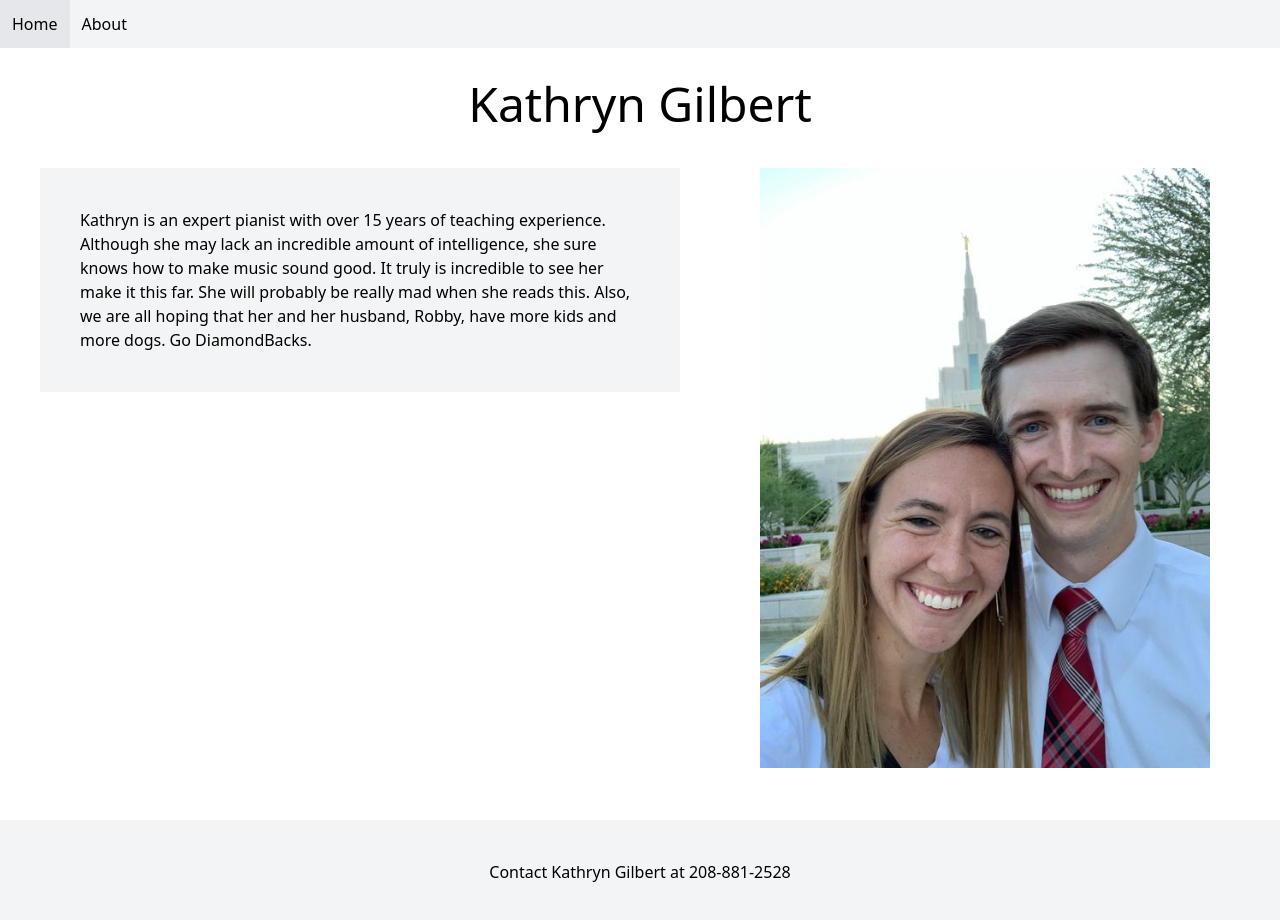
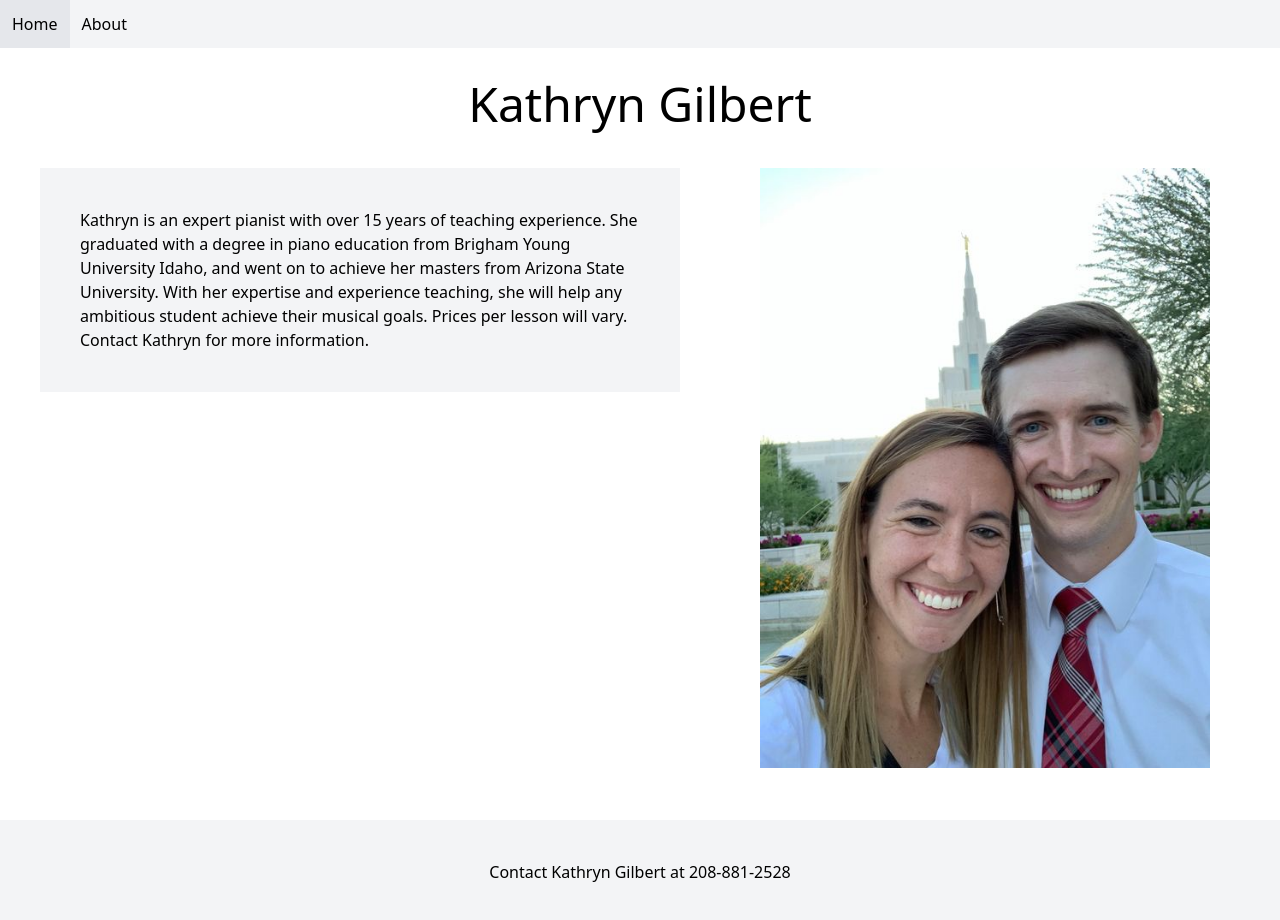
Before and after one commit to johnstewart00/KathrynMusic, a Next.js app: page /about in a window 1280 px wide. Shown: the top 920 px of the page. Built offline with nearby package versions, Linux system fonts and the light colour scheme.

Commit message:
update description

```diff
--- a/src/app/about/page.tsx
+++ b/src/app/about/page.tsx
@@ -12,11 +12,12 @@ export default function About() {
         <div className="bg-gray-100 p-10 m-10 md:w-1/2 md:h-min">
           <div>
             Kathryn is an expert pianist with over 15 years of teaching
-            experience. Although she may lack an incredible amount of
-            intelligence, she sure knows how to make music sound good. It truly
-            is incredible to see her make it this far. She will probably be
-            really mad when she reads this. Also, we are all hoping that her and
-            her husband, Robby, have more kids and more dogs. Go DiamondBacks.
+            experience. She graduated with a degree in piano education from
+            Brigham Young University Idaho, and went on to achieve her masters
+            from Arizona State University. With her expertise and experience
+            teaching, she will help any ambitious student achieve their musical
+            goals. Prices per lesson will vary. Contact Kathryn for more
+            information.
           </div>
         </div>
         <div className="p-10">
```
